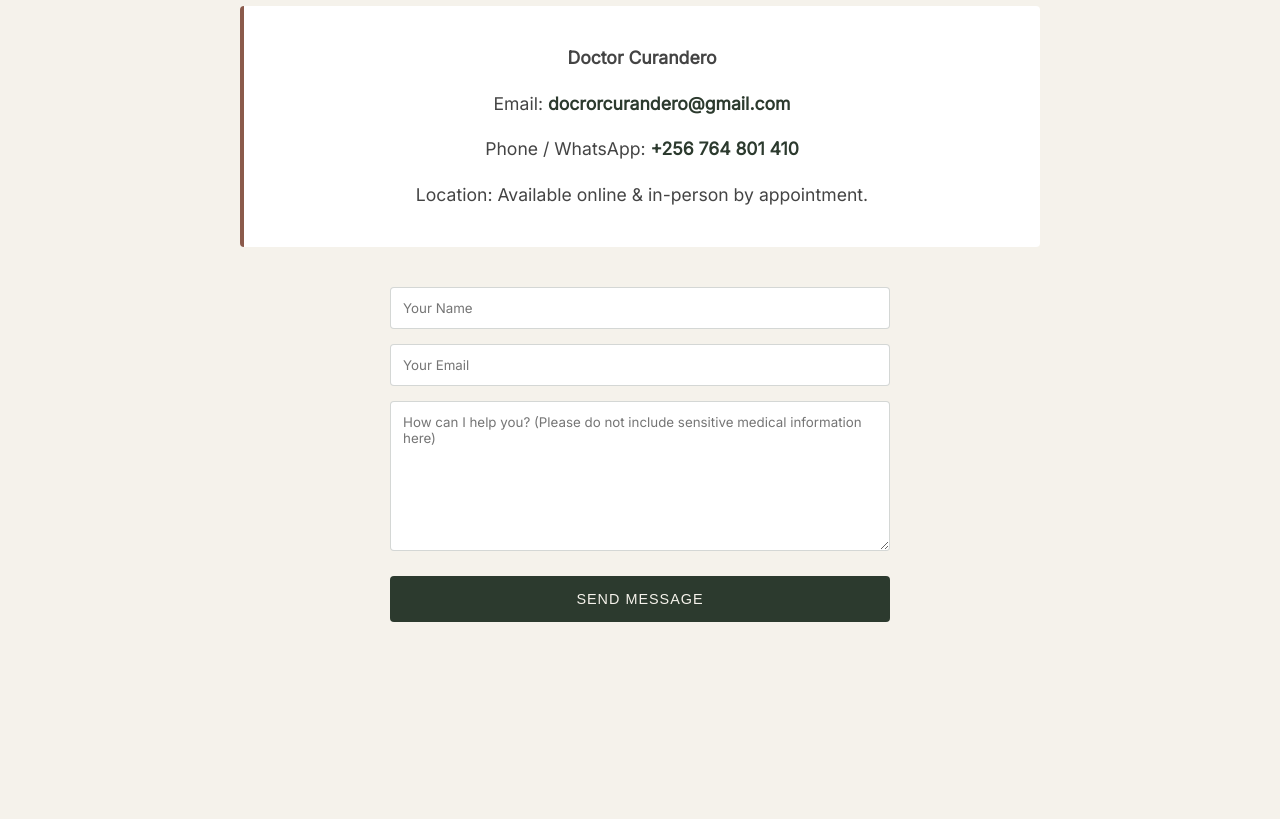
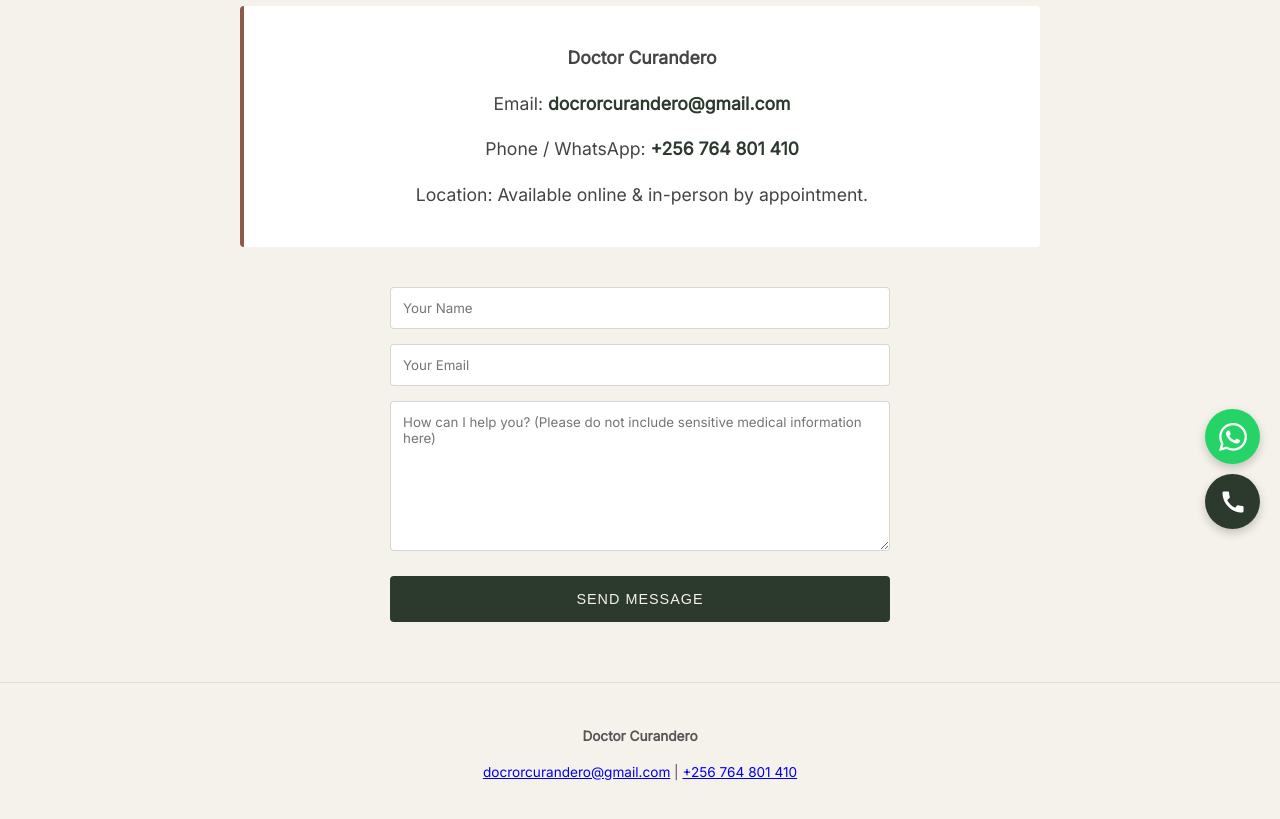
Before and after one commit to docrorcurandero/herbalism, a plain HTML site: page contact.html in a window 1280 px wide. Shown: the part 251-1070 px from the top of the page. Before the commit the page ends 893 px from the top, so only its background shows below. Drawn offline with nearby package versions, Linux system fonts and the light colour scheme.

Commit message:
Update contact.html

```diff
--- a/contact.html
+++ b/contact.html
@@ -3,7 +3,7 @@
 <head>
     <meta charset="UTF-8">
     <meta name="viewport" content="width=device-width, initial-scale=1.0">
-    <title>Contact | Herbalism</title>
+    <title>Contact | Doctor Curandero</title>
     <style>
         @import url('https://fonts.googleapis.com/css2?family=Cormorant+Garamond:ital,wght@0,400;0,600;1,400&family=Inter:wght@300;400&display=swap');
         body { background-color: #F5F2EB; color: #2C3A2E; font-family: 'Inter', sans-serif; margin: 0; padding: 0; line-height: 1.6; }
@@ -23,6 +23,15 @@
         textarea { height: 150px; resize: vertical; }
         button { background-color: #2C3A2E; color: #F5F2EB; padding: 15px; border: none; text-transform: uppercase; letter-spacing: 1px; font-size: 0.9rem; border-radius: 4px; cursor: pointer; margin-top: 10px; }
         button:hover { background-color: #1A241B; }
+        footer { text-align: center; padding: 30px 0; font-size: 0.85rem; color: #555; border-top: 1px solid rgba(44, 58, 46, 0.1); margin-top: 40px; padding-bottom: 80px; }
+
+        /* FLOATING BUTTONS CSS */
+        .floating-buttons { position: fixed; bottom: 20px; right: 20px; display: flex; flex-direction: column; gap: 10px; z-index: 1000; }
+        .float-btn { width: 55px; height: 55px; border-radius: 50%; display: flex; align-items: center; justify-content: center; text-decoration: none; box-shadow: 0 4px 10px rgba(0,0,0,0.2); transition: transform 0.2s; }
+        .float-btn:hover { transform: scale(1.1); }
+        .float-btn svg { width: 28px; height: 28px; fill: white; }
+        .whatsapp-btn { background-color: #25D366; }
+        .call-btn { background-color: #2C3A2E; }
     </style>
 </head>
 <body>
@@ -54,5 +63,19 @@
             <button type="button">Send Message</button>
         </form>
     </div>
+
+    <footer>
+        <p><strong>Doctor Curandero</strong></p>
+        <p><a href="mailto:docrorcurandero@gmail.com">docrorcurandero@gmail.com</a> | <a href="tel:+256764801410">+256 764 801 410</a></p>
+    </footer>
+
+    <div class="floating-buttons">
+        <a href="https://wa.me/256764801410?text=Hello%20Doctor%20Curandero,%20I%20would%20like%20to%20book%20a%20consultation." target="_blank" class="float-btn whatsapp-btn" aria-label="Chat on WhatsApp">
+            <svg viewBox="0 0 24 24"><path d="M17.472 14.382c-.297-.149-1.758-.867-2.03-.967-.273-.099-.471-.148-.67.15-.197.297-.767.966-.94 1.164-.173.199-.347.223-.644.075-.297-.15-1.255-.463-2.39-1.475-.883-.788-1.48-1.761-1.653-2.059-.173-.297-.018-.458.13-.606.134-.133.298-.347.446-.52.149-.174.198-.298.298-.497.099-.198.05-.371-.025-.52-.075-.149-.669-1.612-.916-2.207-.242-.579-.487-.5-.669-.51-.173-.008-.371-.01-.57-.01-.198 0-.52.074-.792.372-.272.297-1.04 1.016-1.04 2.479 0 1.462 1.065 2.875 1.213 3.074.149.198 2.096 3.2 5.077 4.487.709.306 1.262.489 1.694.625.712.227 1.36.195 1.871.118.571-.085 1.758-.719 2.006-1.413.248-.694.248-1.289.173-1.413-.074-.124-.272-.198-.57-.347m-5.421 7.403h-.004a9.87 9.87 0 01-5.031-1.378l-.361-.214-3.741.982.998-3.648-.235-.374a9.86 9.86 0 01-1.51-5.26c.001-5.45 4.436-9.884 9.888-9.884 2.64 0 5.122 1.03 6.988 2.898a9.825 9.825 0 012.893 6.994c-.003 5.45-4.437 9.884-9.885 9.884m8.413-18.297A11.815 11.815 0 0012.05 0C5.495 0 .16 5.335.157 11.892c0 2.096.547 4.142 1.588 5.945L.057 24l6.305-1.654a11.882 11.882 0 005.683 1.448h.005c6.554 0 11.89-5.335 11.893-11.893a11.821 11.821 0 00-3.48-8.413Z"/></svg>
+        </a>
+        <a href="tel:+256764801410" class="float-btn call-btn" aria-label="Call Us">
+            <svg viewBox="0 0 24 24"><path d="M20.01 15.38c-1.23 0-2.42-.2-3.53-.56a.977.977 0 00-1.01.24l-1.57 1.97c-2.83-1.35-5.48-3.9-6.89-6.83l1.95-1.66c.27-.28.35-.67.24-1.02-.37-1.11-.56-2.3-.56-3.53 0-.54-.45-.99-.99-.99H4.19C3.65 3 3 3.24 3 3.99 3 13.28 10.73 21 20.03 21c.71 0 .99-.63.99-1.18v-3.45c0-.54-.45-.99-.99-.99z"/></svg>
+        </a>
+    </div>
 </body>
 </html>
```
